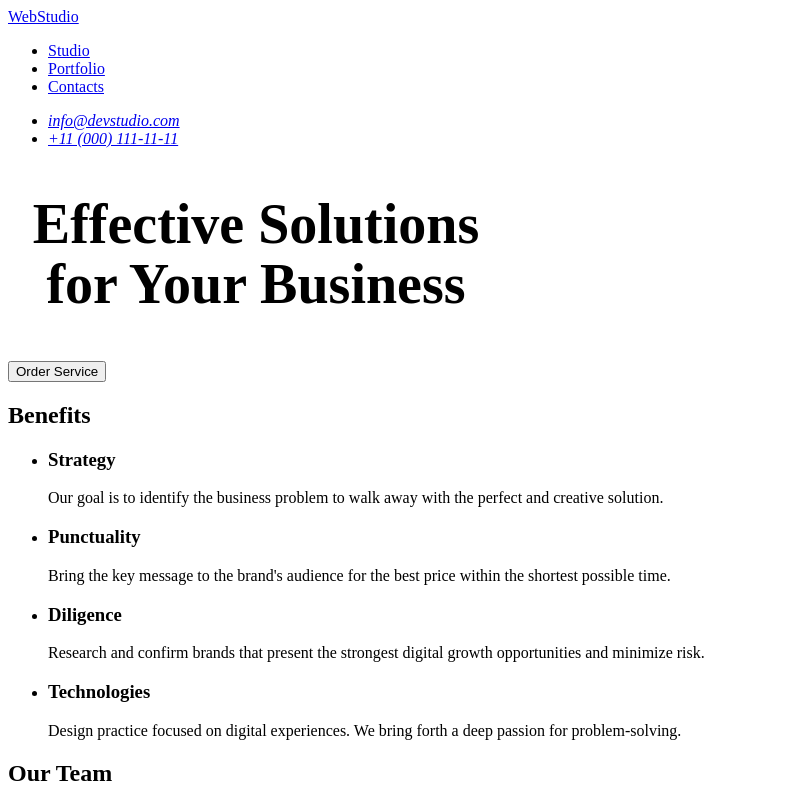
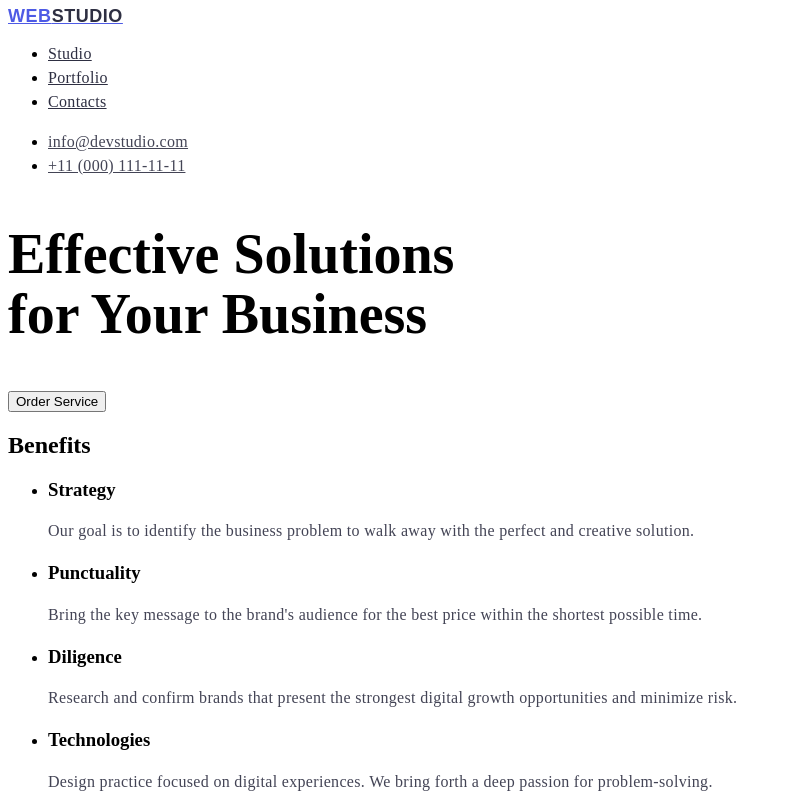
Before and after one commit to Ppaapant/goit-markup-hw-02, a plain HTML site: page index.html in a window 1280 px wide. Shown: the top 800 px of the page, without its empty margins (0-791 px from the left). Drawn offline with Linux system fonts and the light colour scheme.

Commit message:
add markup

```diff
--- a/index.html
+++ b/index.html
@@ -10,17 +10,17 @@
 <body>
   <header>
       <nav>
-        <a href="./index.html" class="Page-title">WebStudio</a>
+        <a href="./index.html" class="Page-title">Web<span class="Studio">Studio</span></a>
           <ul>
-            <li><a href="#studio">Studio</a></li>
-            <li><a href="#portfolio">Portfolio</a></li>
-            <li><a href="#contacts">Contacts</a></li>
+            <li><a href="./index.html" class="first">Studio</a></li>
+            <li><a href="" class="second">Portfolio</a></li>
+            <li><a href="" class="third">Contacts</a></li>
           </ul>
         </nav>
-        <address>
+        <address class="address">
           <ul>
-        <li><a href="mailto:info@devstudio.com">info@devstudio.com</a></li>
-        <li><a href="tel:+110001111111">+11 (000) 111-11-11</a></li>
+        <li><a href="mailto:info@devstudio.com" class="add">info@devstudio.com</a></li>
+        <li><a href="tel:+110001111111" class="number">+11 (000) 111-11-11</a></li>
       </ul>
         </address>
    </header>
@@ -33,14 +33,14 @@
   <section>
     <h2>Benefits</h2>
   <ul>
-  <li><h3>Strategy</h3>
-  <p>Our goal is to identify the business problem to walk away with the perfect and creative solution.</p></li>
-  <li><h3>Punctuality</h3>
-  <p>Bring the key message to the brand's audience for the best price within the shortest possible time.</p></li>
-  <li><h3>Diligence</h3>
-  <p>Research and confirm brands that present the strongest digital growth opportunities and minimize risk.</p></li>
-  <li><h3>Technologies</h3>
-  <p>Design practice focused on digital experiences. We bring forth a deep passion for problem-solving.</p></li>
+  <li><h3 class="Str">Strategy</h3>
+  <p class="Par">Our goal is to identify the business problem to walk away with the perfect and creative solution.</p></li>
+  <li><h3 class="Str">Punctuality</h3>
+  <p class="Par">Bring the key message to the brand's audience for the best price within the shortest possible time.</p></li>
+  <li><h3 class="Str">Diligence</h3>
+  <p class="Par">Research and confirm brands that present the strongest digital growth opportunities and minimize risk.</p></li>
+  <li><h3 class="Str">Technologies</h3>
+  <p class="Par">Design practice focused on digital experiences. We bring forth a deep passion for problem-solving.</p></li>
  </ul>
   </section>
 
@@ -64,24 +64,22 @@
  <section>
     <h2>Our Portfolio</h2>
   <ul>
-        <li><img src="./images/img (5) (1).jpg"  width="264" alt="Banking App"/>
+<li><img src="./images/One.jpg"  width="264" alt="Banking App"/>
 <h3>Banking App</h3>
 <p>App</p></li>
-        <li><img src="./images/img (6) (1).jpg"  width="264" alt="Cashless Payment" />
+<li><img src="./images/two.jpg"  width="264" alt="Cashless Payment" />
 <h3>Cashless Payment</h3>
 <p>Marketing</p></li>
-        <li><img src="./images/img (7) (1).jpg"  width="264" alt="Meditation App" />
+<li><img src="./images/three.jpg"  width="264" alt="Meditation App" />
 <h3>Meditation App</h3>
 <p>App</p></li>
-  </ul>
-  <ul>
-        <li><img src="./images/img (8) (1).jpg"  width="264" alt="Taxi Service"/>
+<li><img src="./images/four.jpg"  width="264" alt="Taxi Service"/>
 <h3>Taxi Service</h3>
 <p>Marketing</p></li>
-        <li><img src="./images/img (9) (1).jpg"  width="264" alt="Screen Illustrations" />
+<li><img src="./images/five.jpg"  width="264" alt="Screen Illustrations" />
 <h3>Screen Illustrations</h3>
 <p>Design</p></li>
-        <li><img src="./images/img (10).jpg"  width="264" alt="Meditation App" />
+<li><img src="./images/six.jpg"  width="264" alt="Meditation App" />
 <h3>Online Courses</h3>
 <p>App</p></li>
   </ul>
--- a/styles.css
+++ b/styles.css
@@ -1,5 +1,18 @@
+body{
+    font-family:"Roboto" sans-serif;
+    background-color:#FFFFFF;
+}
 .Page-title{
-text-indent:30%;
+    font-family: "Raleway", sans-serif;
+    font-weight: 700;
+    font-size:18px;
+    line-height:1.17px;
+    letter-spacing: 0.03em;
+    text-transform: uppercase;
+    color:#4d5ae5;
+}
+.Studio{
+    color: #2e2f42;
 }
 
 h1{
@@ -9,12 +22,97 @@ h1{
     width:496px;
     height:120px;
     letter-spacing: 2%;
-    text-align:center;
+}
+.first{
+    font-weight: 500;
+    line-height: 1.5;
+    font-size: 16px;
+    letter-spacing: 0.02em;
+    color:#2e2f42;
+}
+.first:hover{
+    color:#404bbf;
+}
+.first:focus{
+    color:#404bbf;
 }
 
-.button{
-width:169px;
-height:56px;
-font-family:"Roboto" sans-serif;
-color:#FFFFFF;
+.second{
+    font-weight: 500;
+    line-height: 1.5;
+    font-size: 16px;
+    letter-spacing: 0.02em;
+    color:#2e2f42;
 }
+.second:hover{
+    color:#404bbf;
+}
+
+.second:focus{
+    color:#404bbf;
+}
+
+.third{
+    font-weight: 500;
+    line-height: 1.5;
+    font-size: 16px;
+    letter-spacing: 0.02em;
+    color:#2e2f42;
+}
+.third:hover{
+    color:#404bbf;
+}
+.third:focus{
+    color:#404bbf;
+}
+
+.address{
+    font-style: normal;
+
+}
+
+.add{
+    font-size: 16px;
+    line-height: 1.5;
+    letter-spacing: 0.02em;
+    color:#434455;
+}
+
+.add:hover{
+    color:#404bbf;
+}
+
+.add:focus{
+    color:#404bbf;
+}
+
+.number{
+    font-size: 16px;
+    line-height: 1.5;
+    letter-spacing: 0.02em;
+    color:#434455;
+}
+
+.number:hover{
+    color:#404bbf;
+}
+
+.number:focus{
+    color:#404bbf;
+}
+
+.str{
+    font-weight: 500;
+    font-size: 20px;
+    line-height: 1.2;
+    letter-spacing: 0.02em;
+    color:#2e2f42;
+}
+
+.Par{
+    line-height: 1.5;
+    font-size: 16px;
+    line-height: 1.5;
+    letter-spacing: 0.02em;
+    color:#434455;
+}
```
Also changed, not shown: images/One.jpg (renamed from images/img (5) (1).jpg), images/five.jpg (renamed from images/img (9) (1).jpg), images/four.jpg (renamed from images/img (8) (1).jpg), images/six.jpg (renamed from images/img (10).jpg), images/three.jpg (renamed from images/img (7) (1).jpg), images/two.jpg (renamed from images/img (6) (1).jpg). Lines whose indentation alone changed are shown as unchanged.
